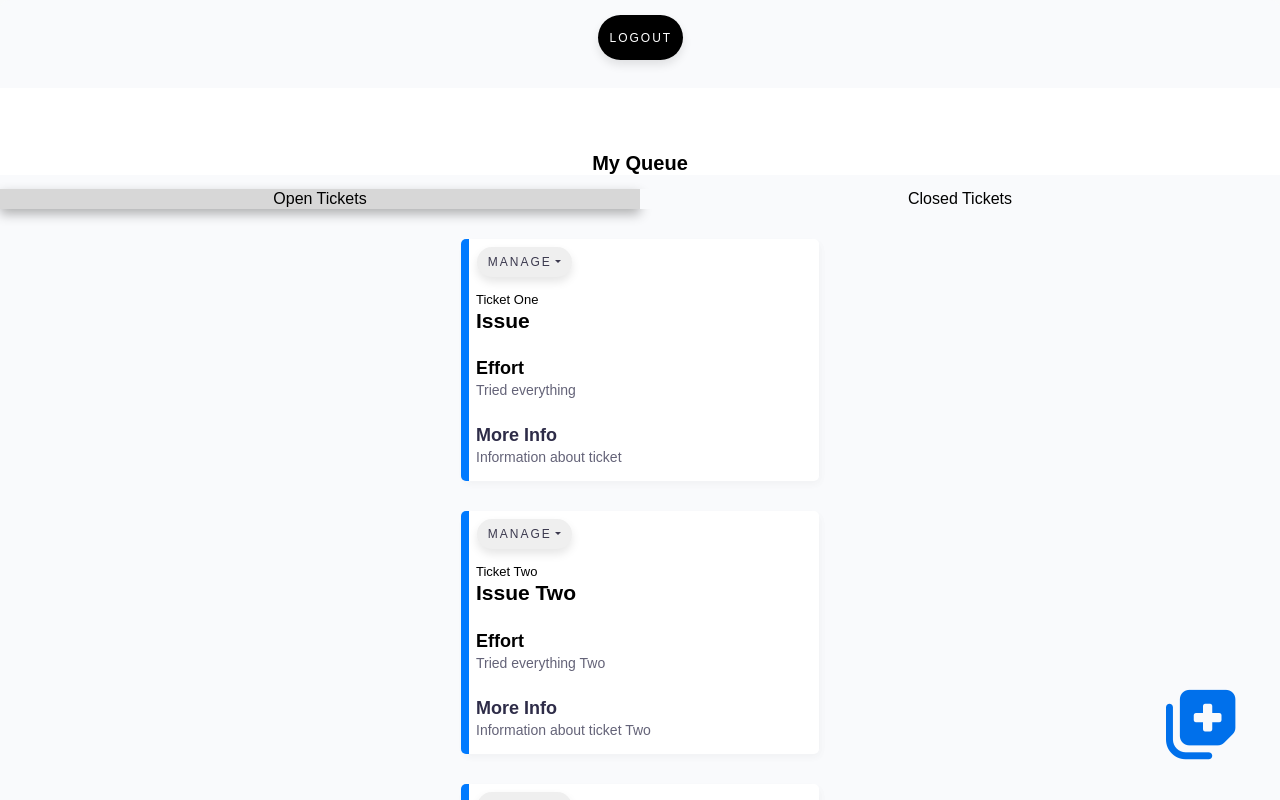
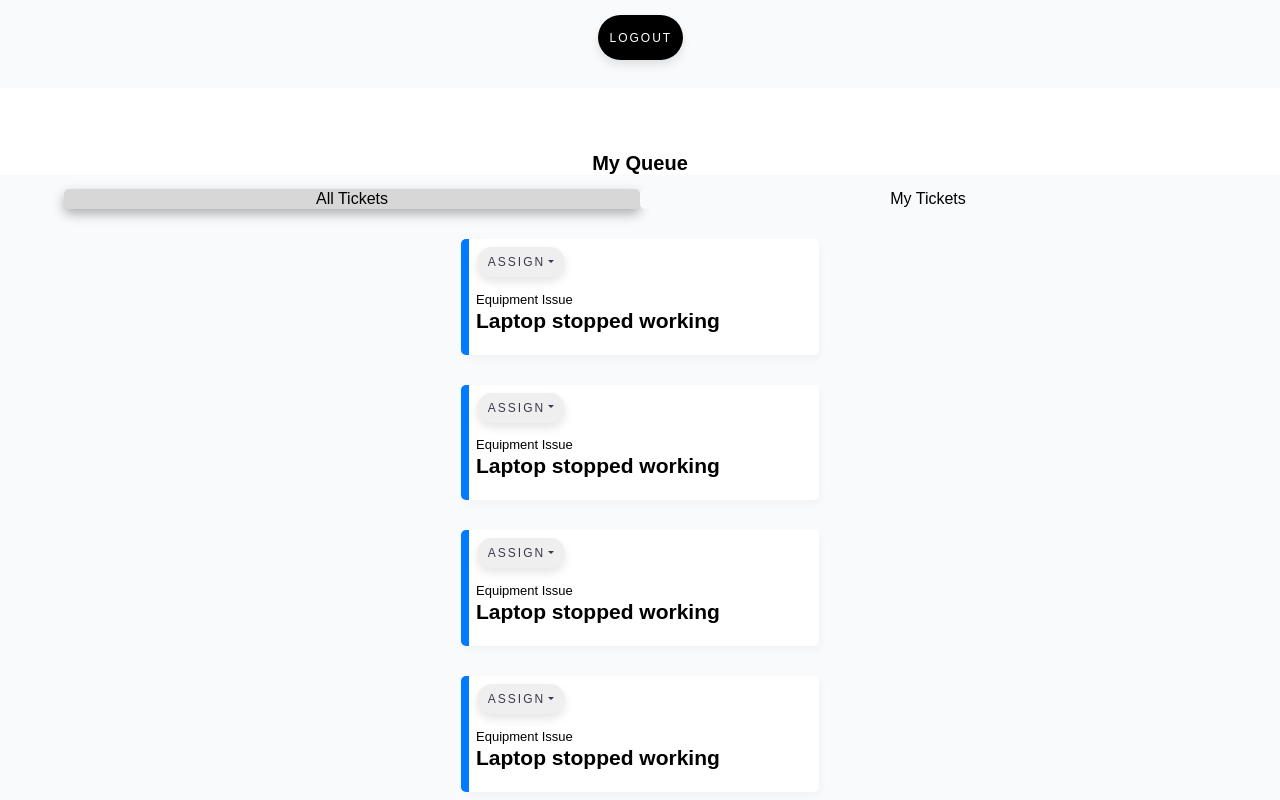
Before and after one commit to Build-Week-DevDesk-Queue2/frontend, a React (Create React App) app in the folder front-end/: page /dashboard/open-tickets in a window 1280 px wide. Shown: the top 800 px of the page. Built offline with nearby package versions, Linux system fonts and the light colour scheme.

Commit message:
change button style

```diff
--- a/front-end/src/components/pages/Dashboard.js
+++ b/front-end/src/components/pages/Dashboard.js
@@ -4,7 +4,7 @@ import "./studentqueue.css";
 import StudentQueue from "../que/StudentQueue";
 
 const Dashboard = () => {
-  let role = "student";
+  let role = "helper";
 
   return (
     <BackgroundWrap>
--- a/front-end/src/components/pages/studentqueue.css
+++ b/front-end/src/components/pages/studentqueue.css
@@ -20,7 +20,8 @@ form {
 
 nav a {
   display: inline-block;
-  width: 50%;
+  width: 45%;
+  border-radius: 5px;
   text-decoration: none;
   background: #f9fafc;
   color: black;
--- a/front-end/src/components/que/SuccessMessage.js
+++ b/front-end/src/components/que/SuccessMessage.js
@@ -4,7 +4,7 @@ import styled from "styled-components";
 import "../users/createuser.css";
 
 const SuccessMessage = (props) => {
-  let role = "helper";
+  let role = "student";
 
   const [hide, setHide] = useState(false);
 
--- a/front-end/src/components/users/createuser.css
+++ b/front-end/src/components/users/createuser.css
@@ -304,7 +304,6 @@ button:hover {
   list-style: none;
   background-color: #fff;
   background-clip: padding-box;
-  border: 1px solid rgba(0, 0, 0, 0.15);
   border-radius: 0.25rem;
 }
 
```
